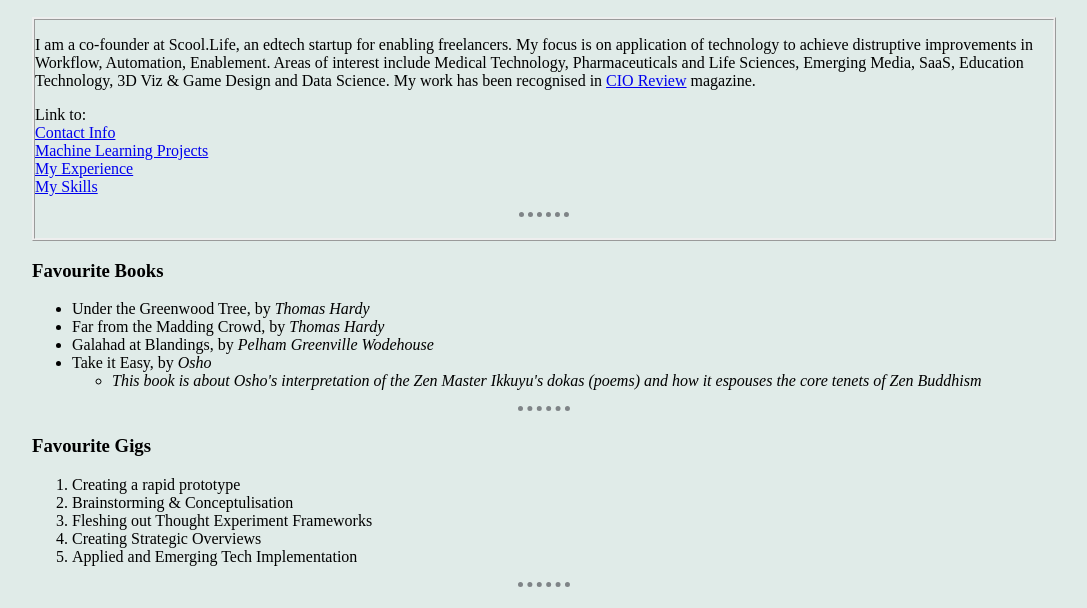
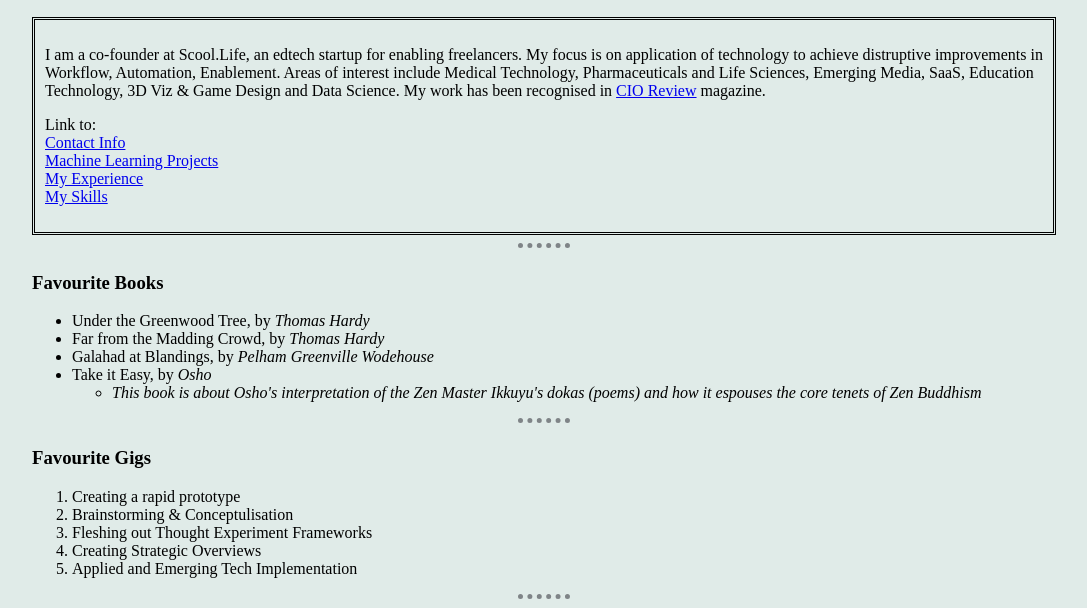
Before and after one commit to dshapeti/CV, a plain HTML site: page index.html in a window 1280 px wide. Shown: the part 187-795 px from the top of the page, without its empty margins (96-1183 px from the left). Drawn offline with Linux system fonts and the light colour scheme.

Commit message:
Changed border for profile intro. Increased padding

```diff
--- a/index.html
+++ b/index.html
@@ -31,7 +31,8 @@
     }
 
     .myintro{
-      border-style: ridge;
+      border-style:double;
+      padding: 10px;
     }
 
 
@@ -65,11 +66,10 @@
       <a href="#mlp">Machine Learning Projects</a> <br>
       <a href="#experience">My Experience</a><br>
       <a href="#skills">My Skills</a>
-      <hr>
     </p>
   </DIV>
 
-
+  <hr>
   <h3>Favourite Books</h3>
   <p>
   <ul>
```
